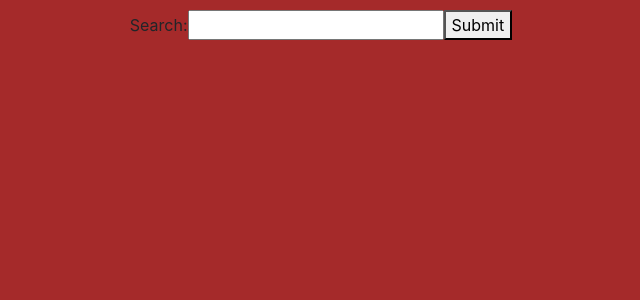
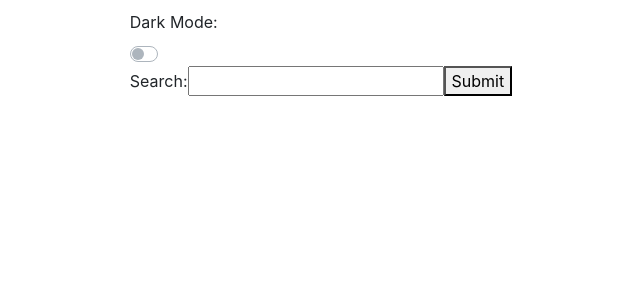
Before and after one commit to flashnej/gif-search, a React (Create React App) app: page / in a window 1280 px wide. Shown: the top 300 px of the page, without its empty margins (319-959 px from the left). Built offline with nearby package versions, Linux system fonts and the light colour scheme.

Commit message:
did a quick darkmode feature

```diff
--- a/package.json
+++ b/package.json
@@ -7,6 +7,7 @@
     "@testing-library/react": "^11.1.0",
     "@testing-library/user-event": "^12.1.10",
     "bootstrap": "^4.6.0",
+    "bootstrap-toggle": "^2.2.2",
     "react": "^17.0.1",
     "react-bootstrap": "^1.5.2",
     "react-dom": "^17.0.1",
--- a/src/containers/HomeContainer.js
+++ b/src/containers/HomeContainer.js
@@ -1,6 +1,7 @@
 import React, { useState } from "react";
 import GifTile from "../tiles/GifTile"
 import Container from 'react-bootstrap/Container'
+import Form from 'react-bootstrap/Form'
 import Row from 'react-bootstrap/Row'
 import Col from 'react-bootstrap/Col'
 // import Button from 'react-bootstrap/Button'
@@ -10,6 +11,7 @@ const HomeContainer = (props) => {
     const [search, setSearch] = useState("")
     const [gifs, setGifs] = useState([])
     const [featuredTile, setFeaturedTile] = useState(0)
+    const [darkMode, setDarkMode] = useState('lightApp')
 
 
     var apiKey = process.env.REACT_APP_apiKey
@@ -29,6 +31,15 @@ const HomeContainer = (props) => {
         .then((response) => {
             setGifs(response.data)
         })
+    }
+
+    const toggleDarkMode = (value) => {
+        value.preventDefault()
+        if (darkMode === 'lightApp') {
+            setDarkMode('darkApp')
+        } else {
+            setDarkMode('lightApp')
+        }
     }
 
     const handleChange = (value) => {
@@ -78,15 +89,17 @@ const HomeContainer = (props) => {
     }
 
     return (
-        <div className="application">
+        <div className={darkMode}>
             <Container fluid>
                 <Row>
                     <div className="search">
-                        <form>
+                        <Form>
+                            <label>Dark Mode:</label>
+                            <Form.Switch type="switch" id="custom-switch" onClick = {toggleDarkMode}/>
                             <label>Search: </label>
                             <input type="text" id="search" name="search" onChange = {handleChange} ></input>
                             <button onClick = {onSubmit}> Submit</button>
-                        </form>
+                        </Form>
                     </div>
                 </Row>
                 <Row>
--- a/src/index.css
+++ b/src/index.css
@@ -23,25 +23,43 @@ img {
     padding: 10px;
   }
 
-  .application {
+
+.lightApp {
+  z-index: 9999;
+  width: 100%;
+  height: 100%;
+  position: absolute;
+  top: 0;
+  left: 0;
+}
+
+  .darkApp {
     z-index: 9999;
     width: 100%;
     height: 100%;
     position: absolute;
     top: 0;
     left: 0;
-    background-color: brown;
+    background-color: rgb(0, 0, 0);
+    color: white;
   }
 
   .primaryTile {
-    border: 5px solid red;
+    width: 100%;
+    padding: 100px;
   }
   .primaryTile img {
-    width: 500%;
+    width: auto;
     height: auto;
   }
 
+  .secondaryTile {
+    width: 10%;
+    padding: 100px;
+    opacity: .2;
+  }
+
   .secondaryTile img {
-    width: 10%;
+    width: auto;
     height: auto;
   }
```
Also changed, not shown: 1 other file (tests, documents, lock files or other folders).
